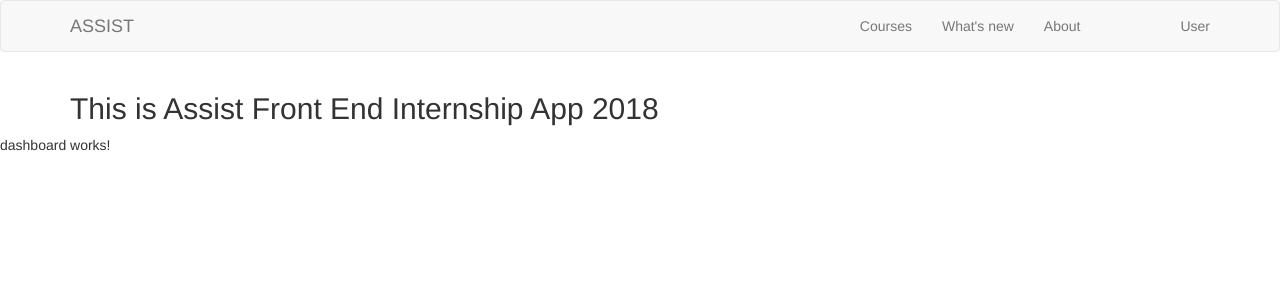
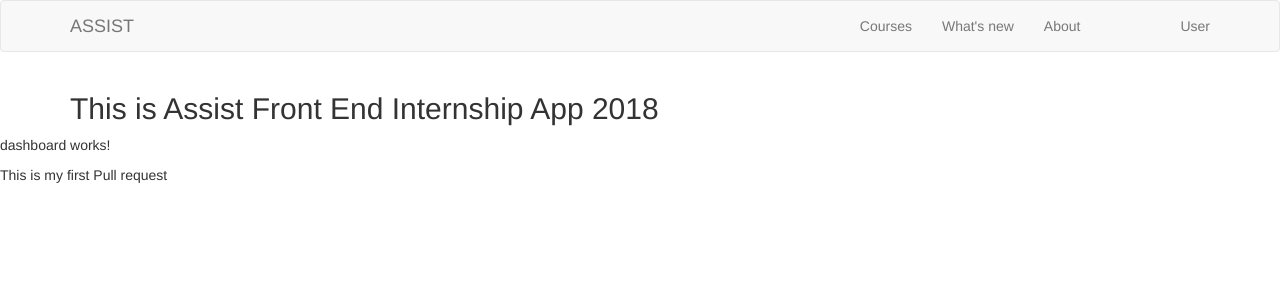
Before and after one commit to andreisolomon/internship-front-end-2018, an Angular app: page /dashboard in a window 1280 px wide. Shown: the top 300 px of the page. Built offline with nearby package versions, Linux system fonts and the light colour scheme.

Commit message:
My first pull request

```diff
--- a/src/app/components/dashboard/dashboard.component.html
+++ b/src/app/components/dashboard/dashboard.component.html
@@ -7,3 +7,7 @@
 <p>
   dashboard works!
 </p>
+
+<p>
+	This is my first Pull request
+</p>
```
